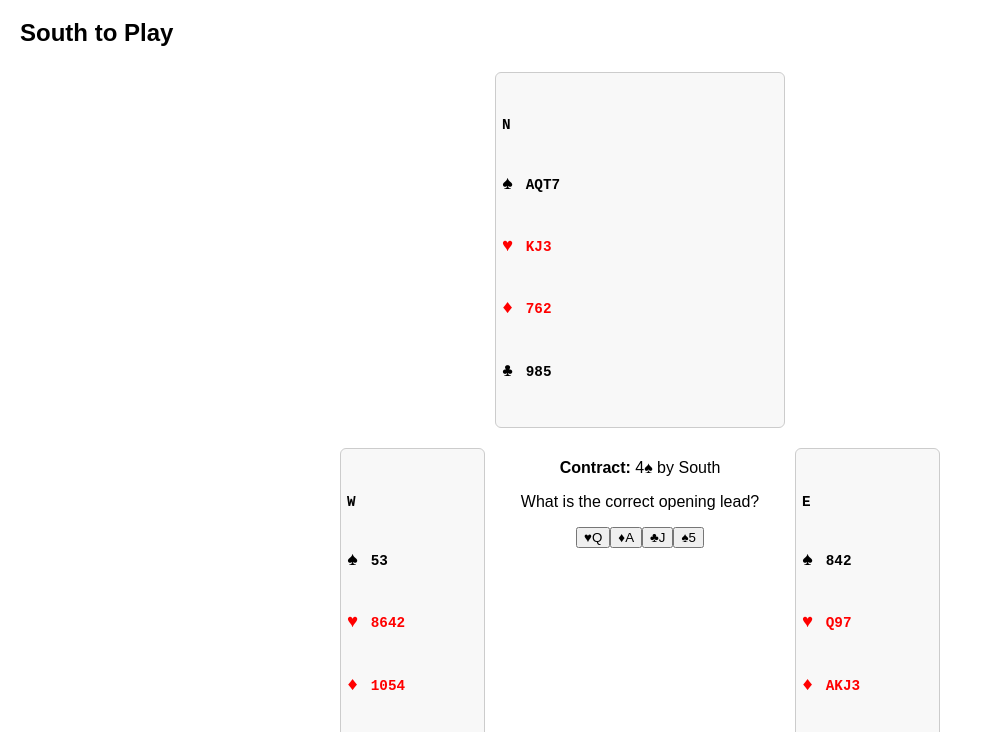
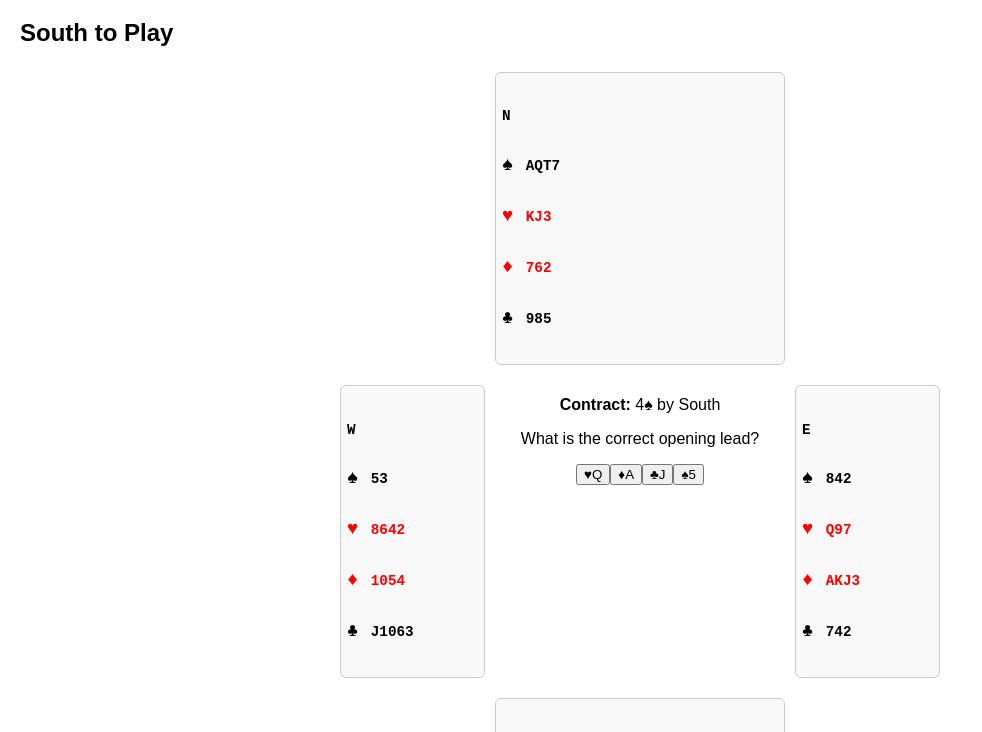
Before and after one commit to tonyhalse/bridge, a plain HTML site: page index.html in a window 1280 px wide. Shown: the part 61-793 px from the top of the page, without its empty margins (0-982 px from the left). Drawn offline with Linux system fonts and the light colour scheme.

Commit message:
Update style.css

```diff
--- a/style.css
+++ b/style.css
@@ -45,18 +45,15 @@ body {
   border: 1px solid #ccc;
   padding: 6px;
   border-radius: 6px;
-  font-family: monospace;
-}
-
-.hand {
-  font-family: monospace;
   text-align: left;
-  line-height: 1.4;
+  line-height: 1.1;     /* tighter spacing */
 }
 
 .hand div {
   font-size: 1.1em;   /* a little bigger */
   font-weight: bold;  /* bold suits */
+  padding: 0;
+  margin-top: 2px;   /* tiny controlled gap between suits */
 }
 
 .hand .spades { color: black; }
```
